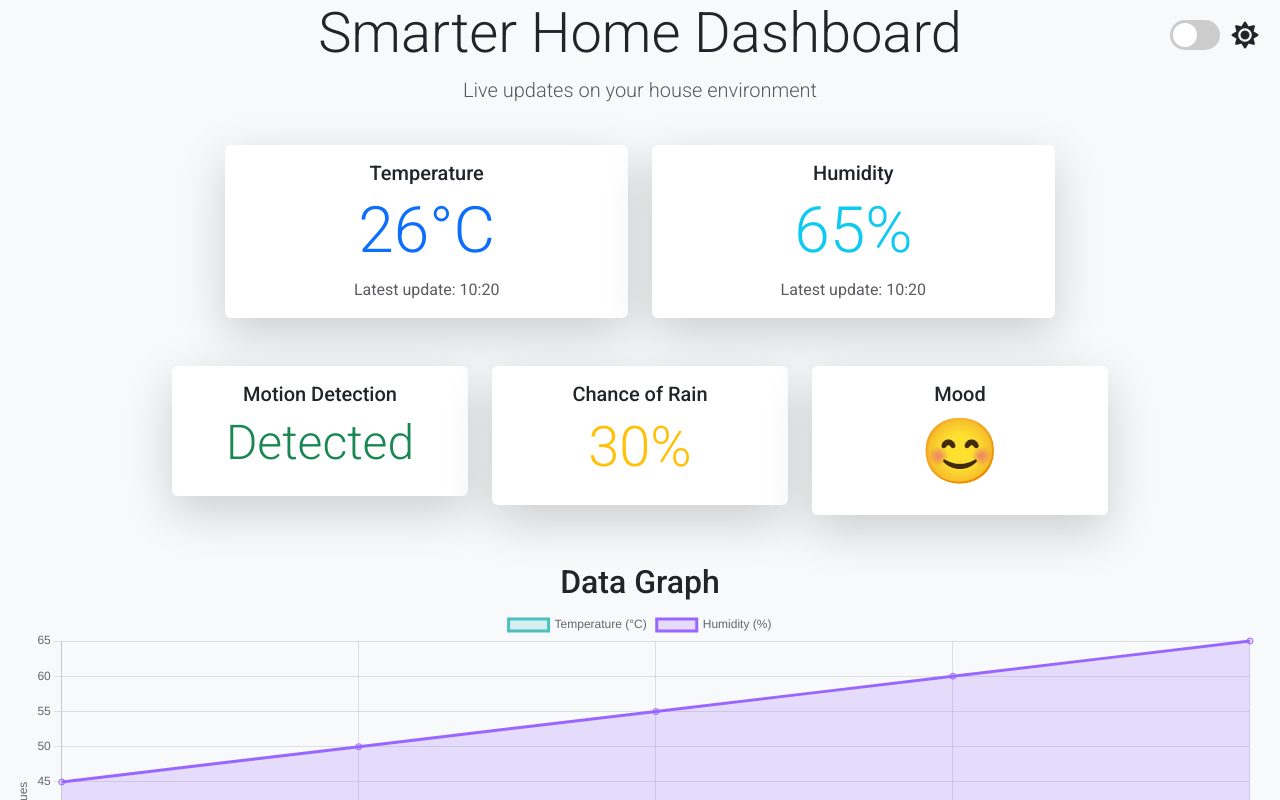
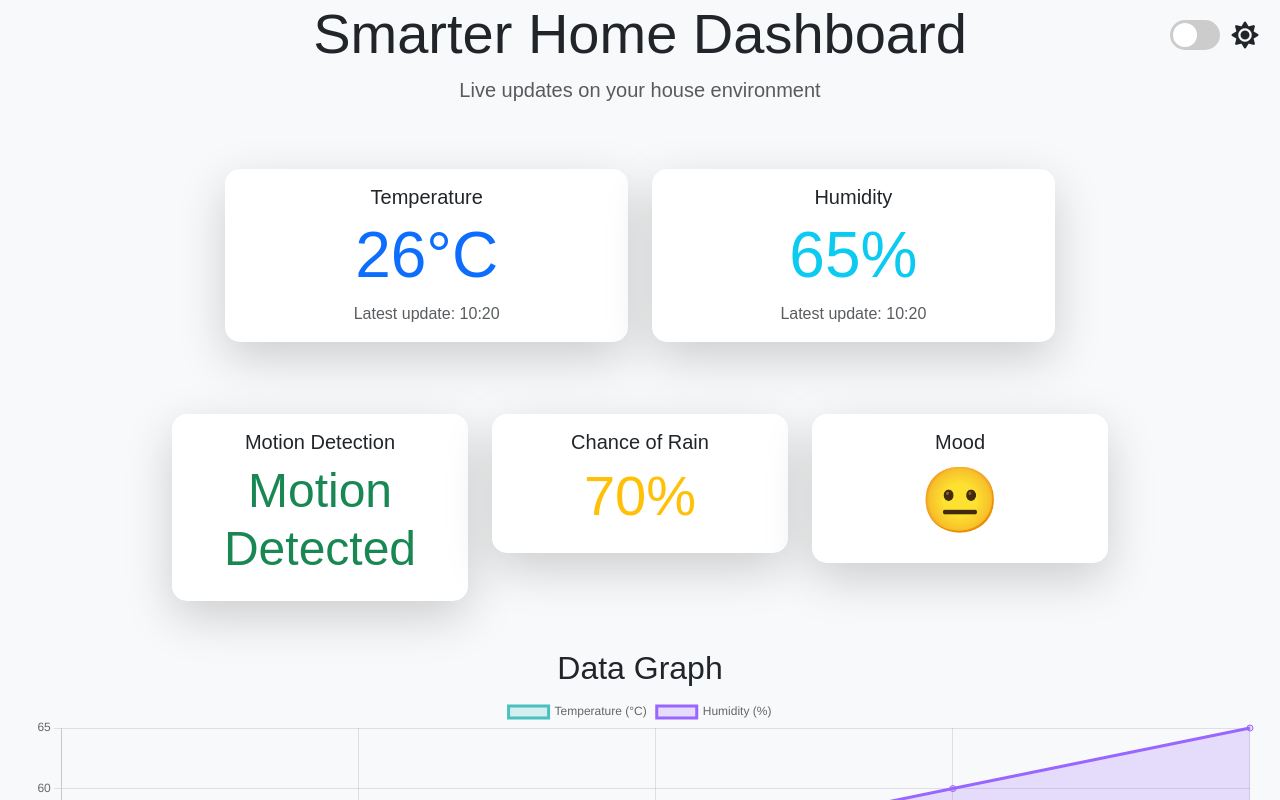
Before and after one commit to kcopyk/skibidiembed, an Angular app: page / in a window 1280 px wide. Shown: the top 800 px of the page. Built offline with nearby package versions, Linux system fonts and the light colour scheme.

Commit message:
fixed dark mode

```diff
--- a/src/app/dashboard/dashboard.component.css
+++ b/src/app/dashboard/dashboard.component.css
@@ -1,7 +1,8 @@
 html, body {
-  height: 135%;  /* Ensure full height */
+  height: 150%;  /* Ensure full height */
   margin: 0;     /* Remove default margin */
   padding: 0;    /* Remove any padding */
+  font-family: Arial, sans-serif;
 }
 
 /* Light mode (default) */
@@ -12,6 +13,17 @@ body {
   display: flex;
   flex-direction: column;
   min-height: 100vh;  /* Ensure body fills the screen */
+}
+
+/* Custom Card Styles */
+.custom-card {
+  border-radius: 15px;
+  transition: transform 0.3s, box-shadow 0.3s;
+}
+
+.custom-card:hover {
+  transform: scale(1.05);
+  box-shadow: 0 4px 10px rgba(0, 0, 0, 0.2);
 }
 
 /* Dark Mode Styles */
@@ -78,9 +90,9 @@ body.dark-mode .card:hover {
   transition: transform 0.3s;
 }
 
-.toggle-slider:checked {
+/* .toggle-slider:checked {
   background-color: #2196F3;
-}
+} */
 
 .toggle-slider:checked:before {
   transform: translateX(20px);
@@ -126,13 +138,25 @@ body.dark-mode .chart-container {
 #temperatureChart {
   width: 100%; /* Make the canvas take up the full width of its container */
   height: 40vh; /* Set the height to 40% of the viewport height */
-  max-height: 400px; /* Optionally set a max-height to prevent the chart from becoming too large */
-  min-height: 200px; /* Set a minimum height to ensure it's not too small */
   margin: 0 auto; /* Center the canvas horizontally */
 }
 
+/* body.dark-mode .container-fluid {
+  min-height: 100vh;
+} */
 
+/* Responsive Layout */
+@media (max-width: 768px) {
+  .card-body h2 {
+    font-size: 1.5rem;
+  }
 
-body.dark-mode .container-fluid {
-  min-height: 100vh;
+  .toggle-container {
+    top: 10px;
+    right: 10px;
+  }
+
+  #temperatureChart {
+    height: 30vh;
+  }
 }
--- a/src/app/dashboard/dashboard.component.html
+++ b/src/app/dashboard/dashboard.component.html
@@ -1,8 +1,8 @@
 <body [ngClass]="{'dark-mode': isDarkMode}">
   <div class="container-fluid d-flex flex-column">
     <!-- Header -->
-    <div class="text-center mb-4">
-      <h1 class="display-4">Smarter Home Dashboard</h1>
+    <div class="text-center mb-5">
+      <h1 class="display-4 text-shadow">Smarter Home Dashboard</h1>
       <p class="lead text-muted">Live updates on your house environment</p>
     </div>
 
@@ -20,10 +20,10 @@
     </label>
 
     <!-- Top Row: Temperature and Humidity -->
-    <div class="row g-4 justify-content-center">
+    <div class="row g-4 justify-content-center mb-4">
       <!-- Temperature Card -->
       <div class="col-md-6 col-lg-4">
-        <div class="card text-center shadow-lg border-0">
+        <div class="card text-center shadow-lg border-0 custom-card">
           <div class="card-body">
             <h5 class="card-title">Temperature</h5>
             <h2 class="display-3 text-primary">
@@ -38,7 +38,7 @@
 
       <!-- Humidity Card -->
       <div class="col-md-6 col-lg-4">
-        <div class="card text-center shadow-lg border-0">
+        <div class="card text-center shadow-lg border-0 custom-card">
           <div class="card-body">
             <h5 class="card-title">Humidity</h5>
             <h2 class="display-3 text-info">
@@ -56,15 +56,11 @@
     <div class="row g-4 mt-4 justify-content-center">
       <!-- Motion Detection -->
       <div class="col-md-4 col-lg-3">
-        <div class="card text-center shadow-lg border-0">
+        <div class="card text-center shadow-lg border-0 custom-card">
           <div class="card-body">
             <h5 class="card-title">Motion Detection</h5>
-            <h2
-              class="display-5"
-              [class.text-success]="motionDetected"
-              [class.text-danger]="!motionDetected"
-            >
-              {{ motionDetected ? 'Detected' : 'None' }}
+            <h2 class="display-5" [ngClass]="{'text-success': sensorData.motionDetected[sensorData.motionDetected.length - 1], 'text-danger': !sensorData.motionDetected[sensorData.motionDetected.length - 1]}">
+              {{ sensorData.motionDetected[sensorData.motionDetected.length - 1] ? 'Motion Detected' : 'No Motion' }}
             </h2>
           </div>
         </div>
@@ -72,17 +68,17 @@
 
       <!-- Rain Percentage -->
       <div class="col-md-4 col-lg-3">
-        <div class="card text-center shadow-lg border-0">
+        <div class="card text-center shadow-lg border-0 custom-card">
           <div class="card-body">
             <h5 class="card-title">Chance of Rain</h5>
-            <h2 class="display-4 text-warning">{{ rainPercentage }}%</h2>
+            <h2 class="display-4 text-warning">{{ sensorData.rainPercentage[sensorData.rainPercentage.length - 1] }}%</h2>
           </div>
         </div>
       </div>
 
       <!-- Mood -->
       <div class="col-md-4 col-lg-3">
-        <div class="card text-center shadow-lg border-0">
+        <div class="card text-center shadow-lg border-0 custom-card">
           <div class="card-body">
             <h5 class="card-title">Mood</h5>
             <h2 class="display-3">{{ getMoodEmoji() }}</h2>
--- a/src/app/dashboard/dashboard.component.ts
+++ b/src/app/dashboard/dashboard.component.ts
@@ -14,12 +14,14 @@ export class DashboardComponent implements OnInit {
   sensorData = {
     temperature: [] as number[],
     humidity: [] as number[],
+    motionDetected: [] as boolean[], // Array to store motion detection status over time
+    rainPercentage: [] as number[],  // Array to store rain percentage over time
+    mood: [] as string[],           // Array to store mood status over time
     timestamps: [] as string[]
   };
 
-  motionDetected: boolean = false;
-  rainPercentage: number = 0;
-  mood: string = 'sad';
+
+
   isDarkMode: boolean = false;
 
   private mqttClient!: mqtt.MqttClient; // Use mqtt.MqttClient
@@ -42,12 +44,12 @@ export class DashboardComponent implements OnInit {
     this.sensorData = {
       temperature: [22, 23, 24, 25, 26],
       humidity: [45, 50, 55, 60, 65],
+      motionDetected: [true, false, true, false, true], // Simulate motion detection data
+      rainPercentage: [30, 40, 50, 60, 70], // Simulate rain percentage data
+      mood: ['smile', 'neutral', 'sad', 'smile', 'neutral'], // Simulate mood status
       timestamps: ['10:00', '10:05', '10:10', '10:15', '10:20']
     };
 
-    this.motionDetected = true;
-    this.rainPercentage = 30;
-    this.mood = 'smile';
     this.createTemperatureChart();
   }
 
@@ -64,12 +66,11 @@ export class DashboardComponent implements OnInit {
   }
 
   initMqtt() {
-    this.mqttClient = mqtt.connect(this.mqttUrl); // Correct usage
+    this.mqttClient = mqtt.connect(this.mqttUrl);
 
     this.mqttClient.on('connect', () => {
       console.log('Connected to MQTT broker');
-
-      // Subscribe to topics and log if there's an issue
+      // Subscribe to all sensor topics
       Object.values(this.topics).forEach((topic) => {
         this.mqttClient.subscribe(topic, (err) => {
           if (err) {
@@ -98,13 +99,14 @@ export class DashboardComponent implements OnInit {
         this.updateTemperatureChart();
       } else if (topic === this.topics.motion) {
         console.log(`Motion Detected: ${value}`);
-        this.motionDetected = value === 'Motion Detected';
+        this.sensorData.motionDetected.push(value === 'Motion Detected');
       } else if (topic === this.topics.rain) {
         console.log(`Rain Percentage: ${value}`);
-        this.rainPercentage = +value;
+        this.sensorData.rainPercentage.push(+value);
       }
     });
   }
+
 
   createTemperatureChart() {
     const ctx = document.getElementById('temperatureChart') as HTMLCanvasElement;
@@ -160,11 +162,14 @@ export class DashboardComponent implements OnInit {
   }
 
   getMoodEmoji(): string {
-    switch (this.mood) {
+    const currentMood = this.sensorData.mood[this.sensorData.mood.length - 1]; // Get the latest mood
+    switch (currentMood) {
       case 'smile': return '😊';
       case 'sad': return '😢';
       case 'neutral': return '😐';
       default: return '-';
     }
   }
+
+
 }
```
